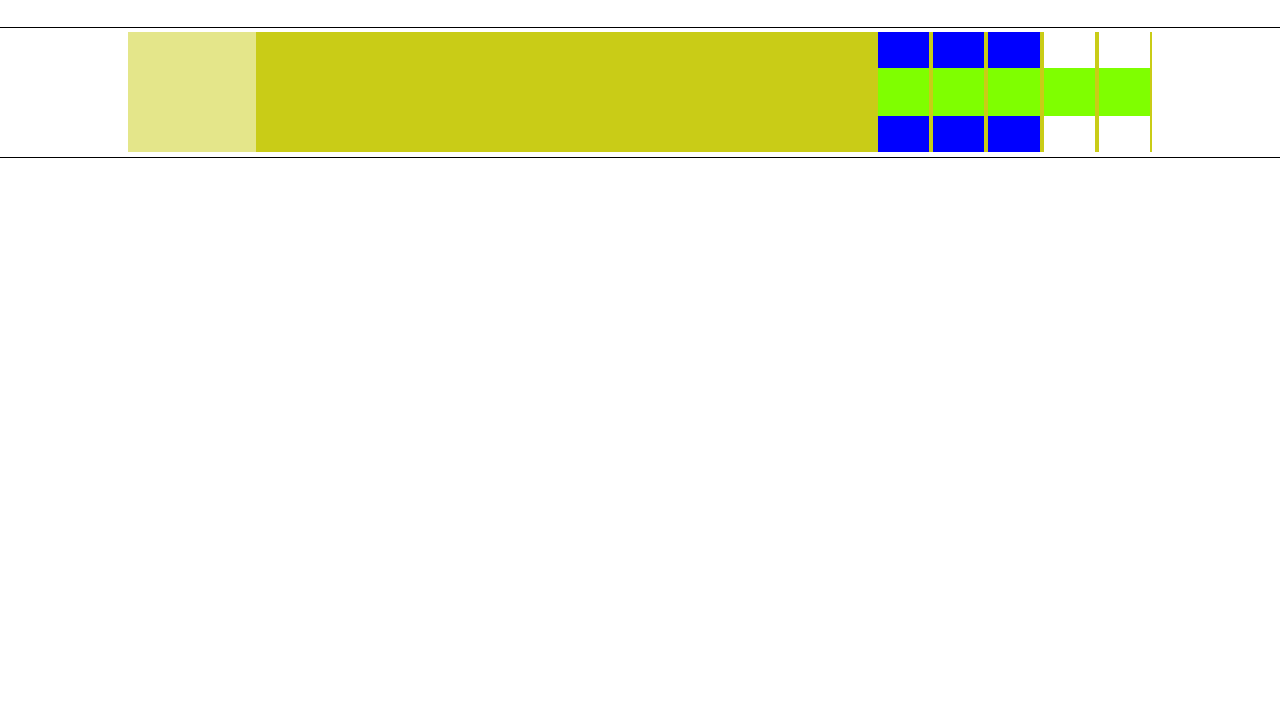
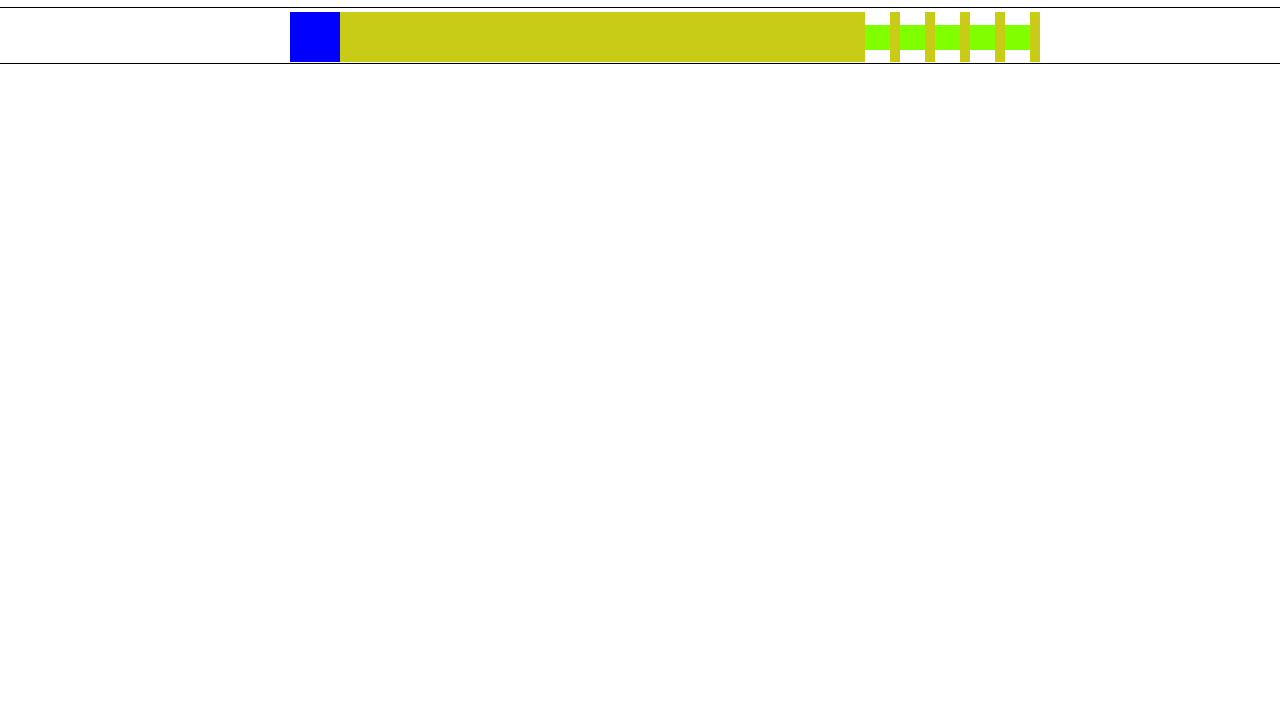
Before and after one commit to EngrTAHAR-Noureddine/Pac-Man, a plain HTML site: page index.html in a window 1280 px wide. Shown: the part 94-800 px from the top of the page. Drawn offline with Linux system fonts and the light colour scheme.

Commit message:
failed to eat food and skip ghosts

```diff
--- a/carousel.js
+++ b/carousel.js
@@ -18,25 +18,24 @@ function carousel() {
     const parent = document.querySelector('.field-foods');
     i = Math.floor(Math.random() * 10);
         if((i % 2) === 0){
-             parent.innerHTML += food;
+             parent.innerHTML += ghost;//food;
         }else{ parent.innerHTML += ghost;  }
 
 
 
      if(parent.firstElementChild.className.indexOf("firstChild")<0) parent.firstElementChild.className += " firstChild";
 
-        var rect = document.querySelector('.firstChild').getBoundingClientRect();
+        // var rect = document.querySelector('.firstChild').getBoundingClientRect();
 
-    if((rect.left - pacMan.right)<PacManCenter){
-        score(parent.firstElementChild);
-        parent.firstElementChild.remove();
-    }
+    // if((rect.right - pacMan.right) <0){
+    //     score(parent.firstElementChild);
+    //     parent.firstElementChild.remove();
+    // }
 }
 var scoreVar = 0;
 function score(element){
     if(element.id === "food"){
         scoreVar++;
-        //console.log("score : ",scoreVar,"milli : ",millisecond);
         speedEat();
         clearInterval(myVar);
         myVar = setInterval(carousel, millisecond);
@@ -58,43 +57,95 @@ function speedEat(){
 
 var myVar = setInterval(carousel, millisecond);
 
+// "rgba(255, 255, 255, 0.493)" => "blue"
+// "rgba(255, 0, 0, 0.57)" => "red"
+
 document.addEventListener('keydown',pressKeydown);
 document.addEventListener('keyup',pressKeyup);
 function pressKeyup(e){
     if(e.keyCode === 32){
-        document.querySelector('.pac-man').style.background = "rgba(255, 255, 255, 0.493)";
+        document.querySelector('.pac-man').style.background = "blue";
     }
 
 }
 function pressKeydown(e){
     if(e.keyCode === 32){
-        document.querySelector('.pac-man').style.background = "rgba(255, 0, 0, 0.57)";
+        document.querySelector('.pac-man').style.background = "red";
     }
 
 }
 
 var testDistance = setInterval(testDistance, 1);
 
+function init(){
+    document.querySelector('.pac-man').style.background = "blue";
+}
+init();
+
+
+
 function testDistance(){
+
+const parent = document.querySelector('.field-foods');
+const cleanField = document.querySelector('.clean').getBoundingClientRect();
+
     var rect;
-    let distance;
+    let distancePac , distanceClean;
     if(document.querySelector('.firstChild')!==null){
         rect= document.querySelector('.firstChild').getBoundingClientRect();
+        distancePac = rect.left -pacMan.right;
+        distanceClean = rect.left - cleanField.right;
+    }else {distancePac = 1; distanceClean = 1;}
 
-        distance = rect.left -pacMan.right;
-    }else distance = NaN;
-console.log(document.querySelector('.pac-man').style.background);
-    if(distance<1){
-        if(document.querySelector('.pac-man').style.background === "rgba(255, 0, 0, 0.57)"){
-            if(document.querySelector('.field-foods').firstElementChild.id === "ghost"){
+// console.log("distancePac : ",distancePac);
+// console.log("distanceClean : ",distanceClean);
+
+if((parent.firstElementChild)&&(parent.firstElementChild.id === "ghost")){
+    if(distancePac <=0){
+        if(distancePac >= (-1)){
+            console.log("im in ", parent.firstElementChild);
+
+            if(document.querySelector('.pac-man').style.background === "blue"){
+                parent.firstElementChild.remove();
+                if(parent.firstElementChild.className.indexOf("firstChild")<0) parent.firstElementChild.className += " firstChild";
+            }
+        }
+
+    }else if(distanceClean<=0){
+        if(document.querySelector('.pac-man').style.background === "red"){
                 clearInterval(myVar);
                 clearInterval(testDistance);
                 alert("loose is opened");
-            }
-        }else{
-            clearInterval(myVar);
-            clearInterval(testDistance);
-            alert("loose is close");
         }
     }
 }
+
+
+
+
+    // if(distance<=0){
+
+
+    //     if(document.querySelector('.pac-man').style.background === "rgba(255, 0, 0, 0.57)"){
+    //         if(document.querySelector('.field-foods').firstElementChild.id === "ghost"){
+    //             clearInterval(myVar);
+    //             clearInterval(testDistance);
+    //             alert("loose is opened");
+    //         }
+    //     }else{
+    //         if(document.querySelector('.field-foods').firstElementChild.id === "food"){
+    //             clearInterval(myVar);
+    //             clearInterval(testDistance);
+    //             alert("loose is close");
+    //         }
+
+    //     }
+
+    // }
+    // var cleanField = document.querySelector('.clean').getBoundingClientRect();
+    // if((rect.left - cleanField.right) <=25){
+    //     score(parent.firstElementChild);
+    //     parent.firstElementChild.remove();
+    //     if(parent.firstElementChild.className.indexOf("firstChild")<0) parent.firstElementChild.className += " firstChild";
+    // }
+}
--- a/index.css
+++ b/index.css
@@ -19,19 +19,19 @@ nav{
     height: 100%;
     align-items: center;
     text-align: center;
-    font-size:xx-large;
+    font-size:larger;
     display: inline-grid;
 }
 
 .container{
     width: 100%;
-    height: 40%;
+    height: auto;
     border-bottom: 0.5px solid black;
-    padding-bottom: 10px;
+    padding-bottom: 1px;
 }
 .scores{
     width: 100%;
-    height: 25%;
+    height: 20px;
     border-bottom: 0.5px solid black;
     display: inline-block;
     font-size: xx-small;
@@ -52,26 +52,35 @@ nav{
 
 .field{
     width: 100%;
-    height: 75%;
+    height: 50px;
     display: inline-flex;
     justify-content: center;
-
 }
 .game{
-    height: 100%;
-    width: 80%;
+    height: 50px;
+    width: 500px;
     background-color: rgb(196, 50, 50);
     display: inline-flex;
     justify-content: flex-start;
 
 
 }
-.pac-man{
-    height: 15%;
-    width: 10%;
-    background-color:rgba(255, 255, 255, 0.493);
+.field-pacman{
+    height:50px;
+    width: 100px;
     position: absolute;
     z-index: 2;
+    display: inline-flex;
+}
+.pac-man{
+    background-color:rgba(255, 255, 255, 0.493);
+    height:50px;
+    width: 50px;
+}
+.clean{
+    height:50px;
+    width: 50px;
+    background-color: white;
 }
 .field-foods{
     width: 100%;
@@ -83,38 +92,52 @@ nav{
 }
 .field-food{
 
-    height: 100%;
-    width: 5%;
+    height: 50px;
+    width:25px;
     background-color: blue;
     display: flex;
     align-items: center;
-   margin:0px 2px;
+   margin-right:25px;/*15px; */
 
 }
+/* .field-foods .field-food:last-child{
+    animation: anime 10ms;
+}
+@keyframes anime {
+    from{width: 0px;}to{width: 25px;}
+} */
+
 .white{
     background-color: white;
 }
 
 .field-food .food-square{
-    width: 100%;
-    height: 40%;
+    width: 25px;
+    height: 25px;
     background-color: chartreuse;
 }
 
 
-@media only screen and (max-width: 800px){
+@media only screen and (min-width: 800px){
 
     .title{
         width: 50%;
         height: 100%;
-        font-size: larger;
+        font-size: xx-large;
+    }
+    .game{
+        width: 800px;
+    }
+    .field-food{
+       margin-right:10px;
+
     }
 }
 @media only screen and (max-height: 800px){
 
-    .container{
+    /* .container{
         height: 20%;
-    }
+    } */
 }
 
 @media only screen and (max-width: 500px){
--- a/index.html
+++ b/index.html
@@ -19,11 +19,12 @@
      </div>
      <div class="field">
          <div class="game">
-             <div class="pac-man"></div>
+             <div class="field-pacman">
+                <div class="clean"></div>
+                <div class="pac-man "></div>
+             </div>
+
              <div class="field-foods">
-
-
-
              </div>
 
 
```
